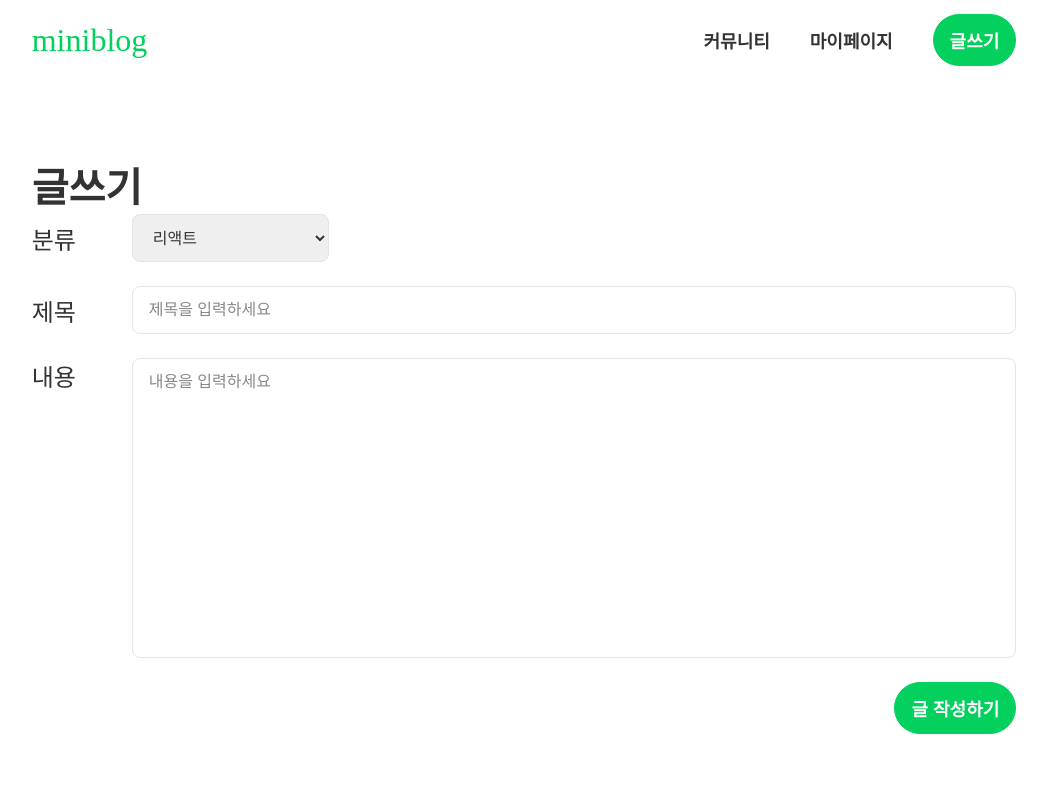
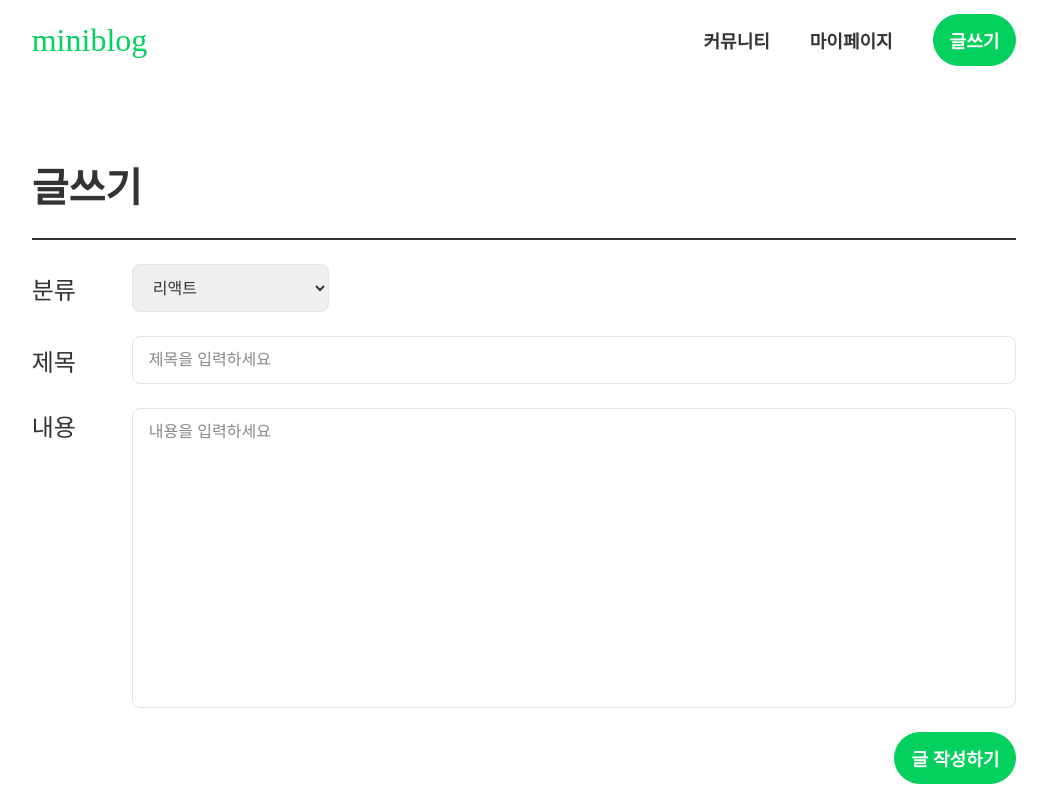
Before and after one commit to 76Dosu/24Y_WADA_MiniBlog, a React (Create React App) app: page /write in a window 1280 px wide. Shown: the whole page, without its empty margins (116-1163 px from the left). Built offline with nearby package versions, Linux system fonts and the light colour scheme; a web font is replaced by a local one.

Commit message:
publish : 댓글기능 수정
240501 댓글수정

```diff
--- a/src/component/page/PostViewPage.jsx
+++ b/src/component/page/PostViewPage.jsx
@@ -60,7 +60,7 @@ const DivideLine = styled.hr`
 function PostViewPage(props) {
 
     const navigate = useNavigate();
-    const postId = useParams().id
+    const postId = useParams().id;
 
     // const post = data.find((item) => {
     //     return item.id == postId;
@@ -69,7 +69,7 @@ function PostViewPage(props) {
     const [comment, setComment] = useState('');
 
     const [post, setPost] = useState({
-        id : "0",
+        id : "",
         title : "",
         content : "",
         comments : [],
@@ -134,7 +134,14 @@ function PostViewPage(props) {
                         let tempComments = post.comments;
 
                         tempComments.push({
-                            id: (postId + '_' + timestamp)
+                            id: (postId + '_' + timestamp),
+                            content:comment
+                        })
+
+                        db.collection('post').doc(postId).update({
+                            comments: tempComments
+                        }).then(function() {
+                            setComment('')
                         })
                     }}></Button>
                 </CommentFrame>
--- a/src/component/page/PostWritePage.jsx
+++ b/src/component/page/PostWritePage.jsx
@@ -22,6 +22,13 @@ const Wrapper = styled.div`
 
 const Container = styled.div`
     width:100%;
+`
+
+const DivideLine = styled.hr`
+    color:var(--main-textColor);
+    height:2px;
+    border:1px solid var(--main-textColor);
+    margin:24px 0;
 `
 
 const WriteArea = styled.div`
@@ -60,6 +67,7 @@ function PostWritePage(props) {
             <Container>
                 <Header></Header>
                 <Title title="글쓰기"></Title>
+                <DivideLine></DivideLine>
 
                 <WriteArea>
                     <InputWrap>
@@ -97,7 +105,7 @@ function PostWritePage(props) {
                             time : myTime,
                             title: title,
                             content: content,
-                            commnents: [],
+                            comments: [],
                             option:option
                         }).then(function() {
                             navigate('/')
```
Also changed, not shown: 1 other file (tests, documents, lock files or other folders).
